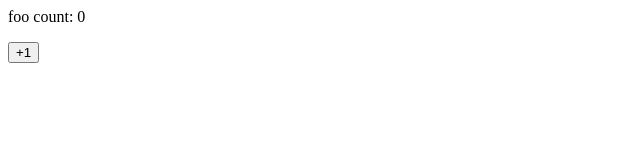
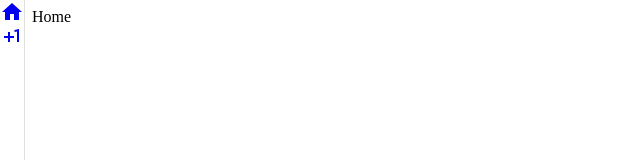
Before and after one commit to capitnflam/books, a React (Vite) app in the folder react-client/: page / in a window 1280 px wide. Shown: the top 160 px of the page, without its empty margins (0-640 px from the left). Built offline with nearby package versions, Linux system fonts and the light colour scheme.

Commit message:
add router et material-ui

```diff
--- a/react-client/src/App.tsx
+++ b/react-client/src/App.tsx
@@ -1,16 +1,37 @@
-import React, { useState } from 'react'
+import { Container, Drawer, Tooltip } from '@material-ui/core'
+
+import React from 'react'
+import { BrowserRouter as Router, Link, Route, Switch } from 'react-router-dom'
+
+import routes from './routes'
 
 export default function App(): JSX.Element {
-  const [foo, setFoo] = useState<number>(0)
-
-  const incFoo = () => {
-    setFoo(foo + 1)
-  }
-
   return (
-    <div>
-      <p>foo count: {foo}</p>
-      <input type="button" onClick={incFoo} value="+1" />
-    </div>
+    <Router>
+      <Container maxWidth={false}>
+        <Drawer anchor="left" variant="permanent">
+          {routes.map((route, index) => {
+            const RouteIcon = route.icon
+            return (
+              <Link key={index} to={route.path}>
+                <Tooltip title={route.name}>
+                  <RouteIcon />
+                </Tooltip>
+              </Link>
+            )
+          })}
+        </Drawer>
+        <Switch>
+          {routes.map((route, index) => {
+            const RouteComponent = route.component
+            return (
+              <Route key={index} exact={!!route.exact} path={route.path}>
+                <RouteComponent />
+              </Route>
+            )
+          })}
+        </Switch>
+      </Container>
+    </Router>
   )
 }
--- /dev/null
+++ b/react-client/src/routes.tsx
@@ -0,0 +1,51 @@
+import { Button } from '@material-ui/core'
+import { SvgIconComponent } from '@material-ui/icons'
+import HomeIcon from '@material-ui/icons/Home'
+import PlusOne from '@material-ui/icons/PlusOne'
+
+import React, { useState } from 'react'
+
+const Home = (): JSX.Element => <p>Home</p>
+
+const Foo = (): JSX.Element => {
+  const [foo, setFoo] = useState<number>(0)
+
+  const incFoo = () => {
+    setFoo(foo + 1)
+  }
+
+  return (
+    <div>
+      <p>foo count: {foo}</p>
+      <Button color="primary" onClick={incFoo} variant="contained">
+        <PlusOne />
+      </Button>
+    </div>
+  )
+}
+
+type AppRoute = {
+  component: () => JSX.Element
+  exact?: boolean
+  icon: SvgIconComponent
+  name: string
+  path: string
+}
+
+const routes: AppRoute[] = [
+  {
+    component: Home,
+    exact: true,
+    icon: HomeIcon,
+    name: 'Home',
+    path: '/',
+  },
+  {
+    component: Foo,
+    icon: PlusOne,
+    name: 'Foo',
+    path: '/foo',
+  },
+]
+
+export default routes
```
Also changed, not shown: react-client/package.json (+6 -2 lines), 1 other file (tests, documents, lock files or other folders).
